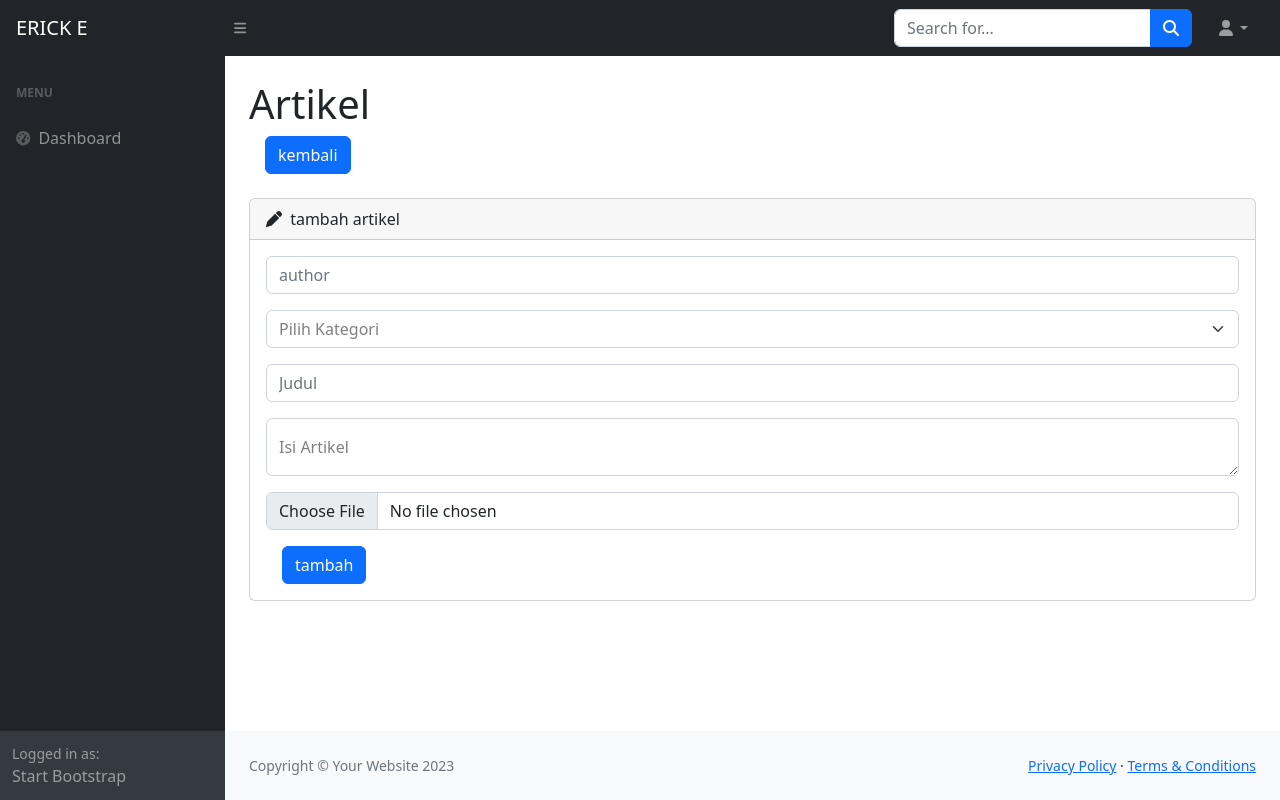
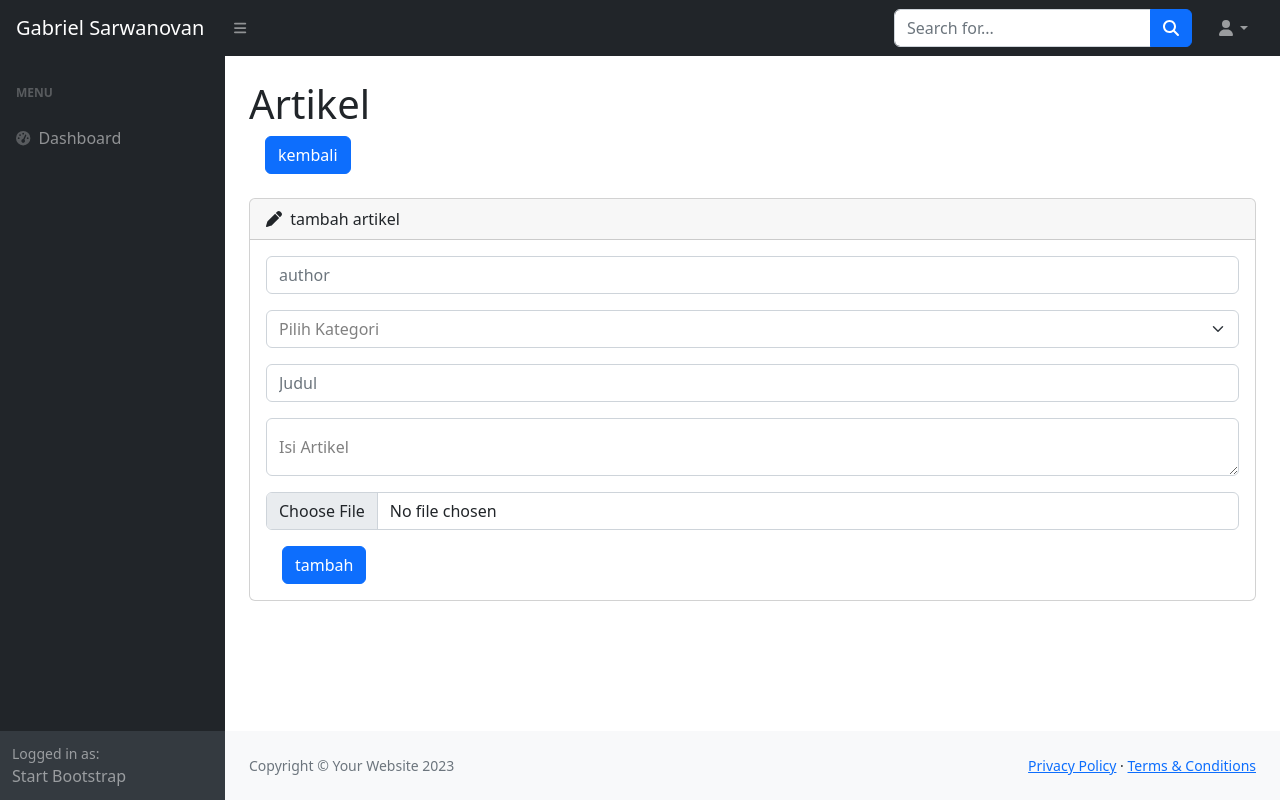
Before and after one commit to Gabriel-SikaryaHaha/UAS-Gabriel, a PHP site: page /create.php in a window 1280 px wide. Run offline with PHP 8.4, Linux system fonts and the light colour scheme; some libraries are stand-ins or nearby versions.

Commit message:
mengubah nama dashboard admin

```diff
--- a/admin/create.php
+++ b/admin/create.php
@@ -27,7 +27,7 @@
 <body class="sb-nav-fixed">
   <nav class="sb-topnav navbar navbar-expand navbar-dark bg-dark">
     <!-- Navbar Brand-->
-    <a class="navbar-brand ps-3" href="index.php">ERICK E</a>
+    <a class="navbar-brand ps-3" href="index.php">Gabriel Sarwanovan</a>
     <!-- Sidebar Toggle-->
     <button class="btn btn-link btn-sm order-1 order-lg-0 me-4 me-lg-0" id="sidebarToggle" href="#!"><i
         class="fas fa-bars"></i></button>
--- a/admin/index.php
+++ b/admin/index.php
@@ -16,7 +16,7 @@
 <body class="sb-nav-fixed">
     <nav class="sb-topnav navbar navbar-expand navbar-dark bg-dark">
         <!-- Navbar Brand-->
-        <a class="navbar-brand ps-3" href="index.php">Yoshua Andrew</a>
+        <a class="navbar-brand ps-3" href="index.php">Gabriel Sarwanovan</a>
         <!-- Sidebar Toggle-->
         <button class="btn btn-link btn-sm order-1 order-lg-0 me-4 me-lg-0" id="sidebarToggle" href="#!"><i
                 class="fas fa-bars"></i></button>
```
